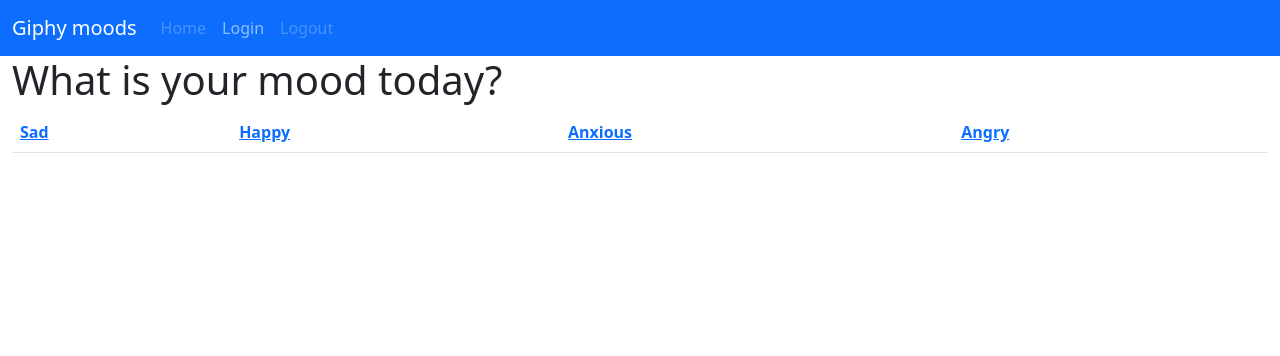
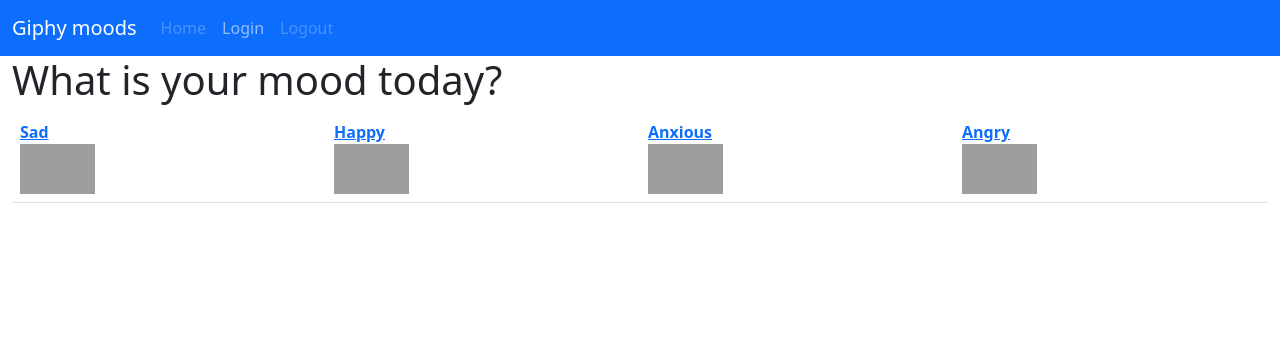
Before and after one commit to talia100/Giphted, a Flask app: page /home in a window 1280 px wide. Shown: the top 356 px of the page. Run offline with Flask 2, Linux system fonts and the light colour scheme; lists and menus that the app fills with data are empty; grey boxes are pictures that could not be loaded.

Commit message:
last day stuff

```diff
--- a/app.py
+++ b/app.py
@@ -6,6 +6,7 @@ from wtforms import StringField, PasswordField,SubmitField
 from wtforms.validators import DataRequired, Length, EqualTo, Email
 from flask_login import current_user, login_user, login_required, logout_user
 from models import db, login, UserModel
+import boto3
 app = Flask(__name__)
 
 class loginForm(FlaskForm):
--- a/templates/home.html
+++ b/templates/home.html
@@ -8,10 +8,10 @@
     <table class="table">
   <thead>
     <tr>
-      <th scope="col"> <a href="/sad">Sad</a></th>
-      <th scope="col"> <a href="/happy">Happy</a></th>
-      <th scope="col">  <a href="/anxious">Anxious</a></th>
-      <th scope="col">  <a href="/angry">Angry</a></th>
+      <th scope="col"> <a href="/sad">Sad <br /> <img src = "https://i.ibb.co/SnYZKV9/sad-01.png" style = "height:50px; width:75px;" ></a></th>
+      <th scope="col"> <a href="/happy">Happy <br /> <img src = "https://i.ibb.co/dWxyggh/happy-01.png" style = "height:50px; width:75px;"></a></th>
+      <th scope="col">  <a href="/anxious">Anxious  <br /><img src = "https://i.ibb.co/1JPCxvr/anxious-01.png" style = "height:50px; width:75px;"></a></th>
+      <th scope="col">  <a href="/angry">Angry  <br /><img src = "https://i.ibb.co/S0PcswZ/angry-01.png" style = "height:50px; width:75px;"></a></th>
     </tr>
   </thead>
   <tbody>
```
Also changed, not shown: login.db (added), templates/angry-01.png (added), templates/anxious-01.png (added), templates/happy-01.png (added), templates/sad-01.png (added), 3 other files.
